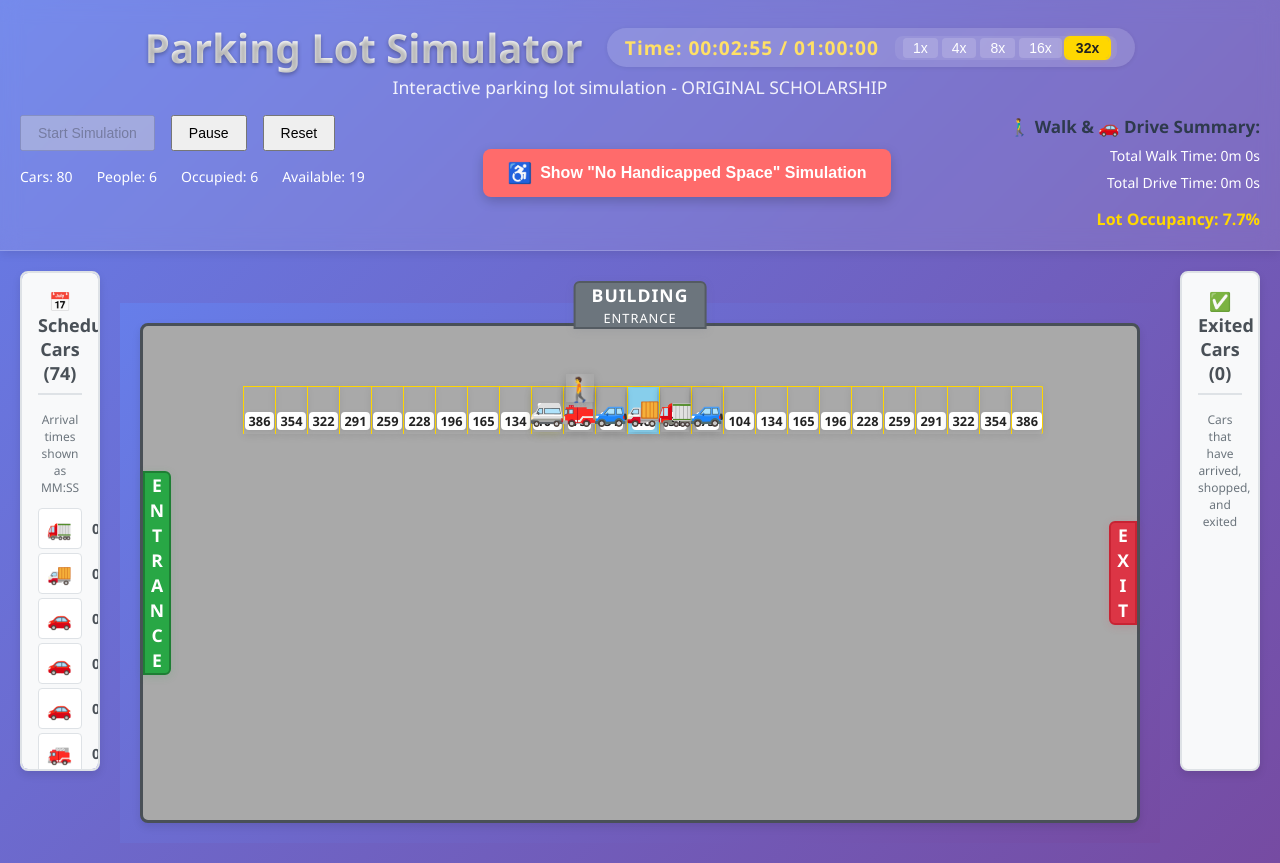
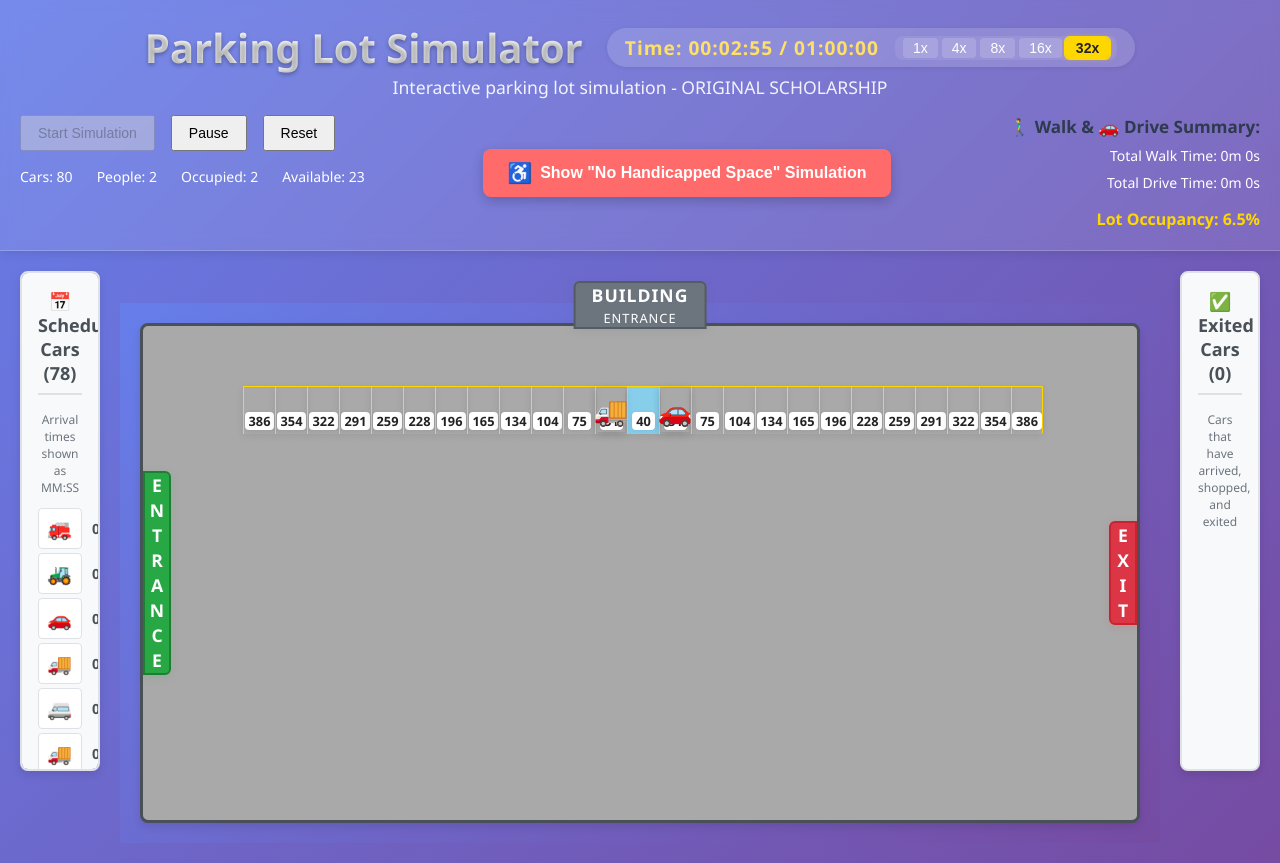
Before and after one commit to josephecombs/parking-lot-simulator, a React (Create React App) app: page / in a window 1280 px wide. Built offline with nearby package versions, Linux system fonts and the light colour scheme.

Commit message:
shared schedule is being generated the right way

```diff
--- a/src/App.js
+++ b/src/App.js
@@ -1,12 +1,129 @@
 import React, { useState, useEffect } from 'react';
 import { ParkingLot } from './models/ParkingLot';
 import { SimulationManager } from './models/SimulationManager';
+import { Car } from './models/Car';
+import { Person } from './models/Person';
 import ParkingLotComponent from './components/ParkingLot';
 import SchedulePanel from './components/SchedulePanel';
 import CompletedCarsPanel from './components/CompletedCarsPanel';
 import './App.css';
 
+// Shared schedule generator to ensure both simulations get identical schedules
+const generateSharedSchedule = () => {
+  const numCars = 80;
+  const maxArrivalTime = 45 * 60; // 45 minutes in seconds
+  const scheduledCars = [];
+
+  console.log(`🚗 Generating SHARED schedule for ${numCars} cars...`);
+  console.log(`⏰ Cars will arrive between 00:00 and ${formatArrivalTime(maxArrivalTime)}`);
+
+  for (let i = 0; i < numCars; i++) {
+    // Ensure the first car arrives at t=0
+    const arrivalTime = i === 0 ? 0 : Math.floor(Math.random() * maxArrivalTime);
+    const car = new Car(arrivalTime);
+    const person = new Person();
+
+    // Associate car and person
+    person.setCar(car);
+
+    scheduledCars.push({ car, person });
+  }
+
+  // Sort scheduled cars by arrival time
+  scheduledCars.sort((a, b) => a.car.getArrivalTime() - b.car.getArrivalTime());
+
+  // Log the complete schedule
+  console.log('📅 Complete SHARED Car Schedule:');
+  console.log('Time | Car ID | Unicode | Person Store Visit');
+  console.log('-----|--------|---------|------------------');
+
+  scheduledCars.forEach(({ car, person }, index) => {
+    const arrivalTime = formatArrivalTime(car.getArrivalTime());
+    const storeVisitMinutes = Math.floor(person.getStoreVisitTime() / 60);
+    const storeVisitSeconds = person.getStoreVisitTime() % 60;
+    console.log(
+      `${arrivalTime} | ${car.id.substring(0, 6)}... | ${car.getUnicodeChar()} | ${storeVisitMinutes}m ${storeVisitSeconds}s`
+    );
+  });
+
+  console.log(`✅ SHARED Schedule generated successfully! ${scheduledCars.length} cars scheduled.`);
+  console.log('First 5 cars to arrive:', scheduledCars.slice(0, 5).map(({ car }) => ({
+    time: formatArrivalTime(car.getArrivalTime()),
+    unicode: car.getUnicodeChar(),
+    id: car.id.substring(0, 6)
+  })));
+
+  return scheduledCars;
+};
+
+// Function to clone a Person object with all its properties
+const clonePerson = (originalPerson) => {
+  const clonedPerson = new Person();
+
+  // Copy all the properties from the original person
+  clonedPerson.id = originalPerson.id;
+  clonedPerson.handicapped = originalPerson.handicapped;
+  clonedPerson.walkSpeed = originalPerson.walkSpeed;
+  clonedPerson.lotSpeed = originalPerson.lotSpeed;
+  clonedPerson.storeVisitTime = originalPerson.storeVisitTime;
+  clonedPerson.isInStore = originalPerson.isInStore;
+  clonedPerson.isWalking = originalPerson.isWalking;
+  clonedPerson.storeEntryTime = originalPerson.storeEntryTime;
+  clonedPerson.storeExitTime = originalPerson.storeExitTime;
+  clonedPerson.shoppingCompleteTime = originalPerson.shoppingCompleteTime;
+  clonedPerson.hasCompletedShopping = originalPerson.hasCompletedShopping;
+  clonedPerson.totalDrivingTime = originalPerson.totalDrivingTime;
+  clonedPerson.totalAccumulatedWalkTime = originalPerson.totalAccumulatedWalkTime;
+  clonedPerson.x = originalPerson.x;
+  clonedPerson.y = originalPerson.y;
+  clonedPerson.startX = originalPerson.startX;
+  clonedPerson.startY = originalPerson.startY;
+  clonedPerson.targetX = originalPerson.targetX;
+  clonedPerson.targetY = originalPerson.targetY;
+  clonedPerson.walkStartTime = originalPerson.walkStartTime;
+  clonedPerson.totalWalkTime = originalPerson.totalWalkTime;
+  clonedPerson.isWalkingToStore = originalPerson.isWalkingToStore;
+  clonedPerson.isWalkingToCar = originalPerson.isWalkingToCar;
+  clonedPerson.walkCompleteTime = originalPerson.walkCompleteTime;
+
+  return clonedPerson;
+};
+
+// Function to clone a Car object with all its properties
+const cloneCar = (originalCar) => {
+  const clonedCar = new Car(originalCar.getArrivalTime());
+
+  // Copy all the properties from the original car
+  clonedCar.id = originalCar.id;
+  clonedCar.status = originalCar.status;
+  clonedCar.arrivalTime = originalCar.arrivalTime;
+  clonedCar.parkingTime = originalCar.parkingTime;
+  clonedCar.exitTime = originalCar.exitTime;
+  clonedCar.x = originalCar.x;
+  clonedCar.y = originalCar.y;
+  clonedCar.targetX = originalCar.targetX;
+  clonedCar.targetY = originalCar.targetY;
+  clonedCar.startX = originalCar.startX;
+  clonedCar.startY = originalCar.startY;
+  clonedCar.moveStartTime = originalCar.moveStartTime;
+  clonedCar.moveDuration = originalCar.moveDuration;
+  clonedCar.parkingLot = originalCar.parkingLot;
+  clonedCar.parkingSpace = originalCar.parkingSpace;
+  clonedCar.person = originalCar.person;
+
+  return clonedCar;
+};
+
+const formatArrivalTime = (seconds) => {
+  const minutes = Math.floor(seconds / 60);
+  const secs = seconds % 60;
+  return `${minutes.toString().padStart(2, '0')}:${secs.toString().padStart(2, '0')}`;
+};
+
 function App() {
+  // Generate the shared schedule once
+  const [sharedSchedule] = useState(() => generateSharedSchedule());
+
   // Create two parking lots - one with handicapped spaces, one without
   const [parkingLotWithHandicapped] = useState(() => new ParkingLot(1000, 500));
   const [parkingLotWithoutHandicapped] = useState(() => {
@@ -18,9 +135,36 @@ function App() {
     return lot;
   });
 
-  // Create two simulation managers with the same schedule
-  const [simulationManagerWithHandicapped] = useState(() => new SimulationManager(parkingLotWithHandicapped));
-  const [simulationManagerWithoutHandicapped] = useState(() => new SimulationManager(parkingLotWithoutHandicapped));
+  // Create two simulation managers with the SHARED schedule
+  const [simulationManagerWithHandicapped] = useState(() => {
+    const manager = new SimulationManager(parkingLotWithHandicapped);
+    // Replace the generated schedule with our shared schedule - clone everything exactly
+    manager.scheduledCars = sharedSchedule.map(({ car, person }) => {
+      const clonedCar = cloneCar(car);
+      const clonedPerson = clonePerson(person);
+
+      // Associate the cloned car and person
+      clonedPerson.setCar(clonedCar);
+
+      return { car: clonedCar, person: clonedPerson };
+    });
+    return manager;
+  });
+
+  const [simulationManagerWithoutHandicapped] = useState(() => {
+    const manager = new SimulationManager(parkingLotWithoutHandicapped);
+    // Replace the generated schedule with our shared schedule - clone everything exactly
+    manager.scheduledCars = sharedSchedule.map(({ car, person }) => {
+      const clonedCar = cloneCar(car);
+      const clonedPerson = clonePerson(person);
+
+      // Associate the cloned car and person
+      clonedPerson.setCar(clonedCar);
+
+      return { car: clonedCar, person: clonedPerson };
+    });
+    return manager;
+  });
 
   // State to track which simulation is visible
   const [isHandicappedMode, setIsHandicappedMode] = useState(true);
```
